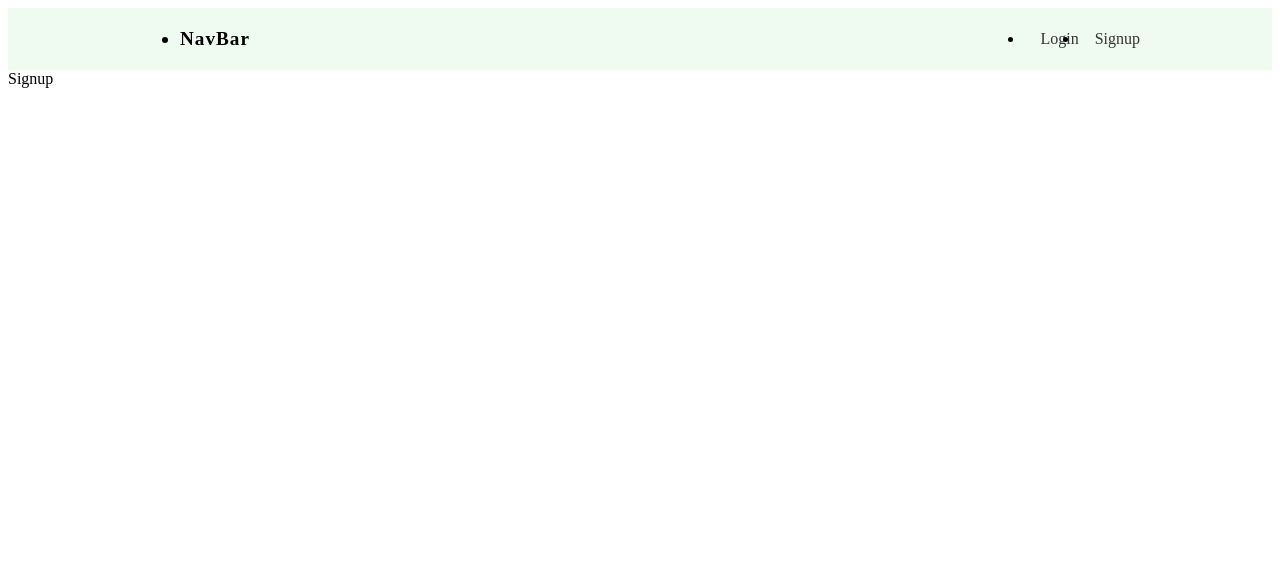
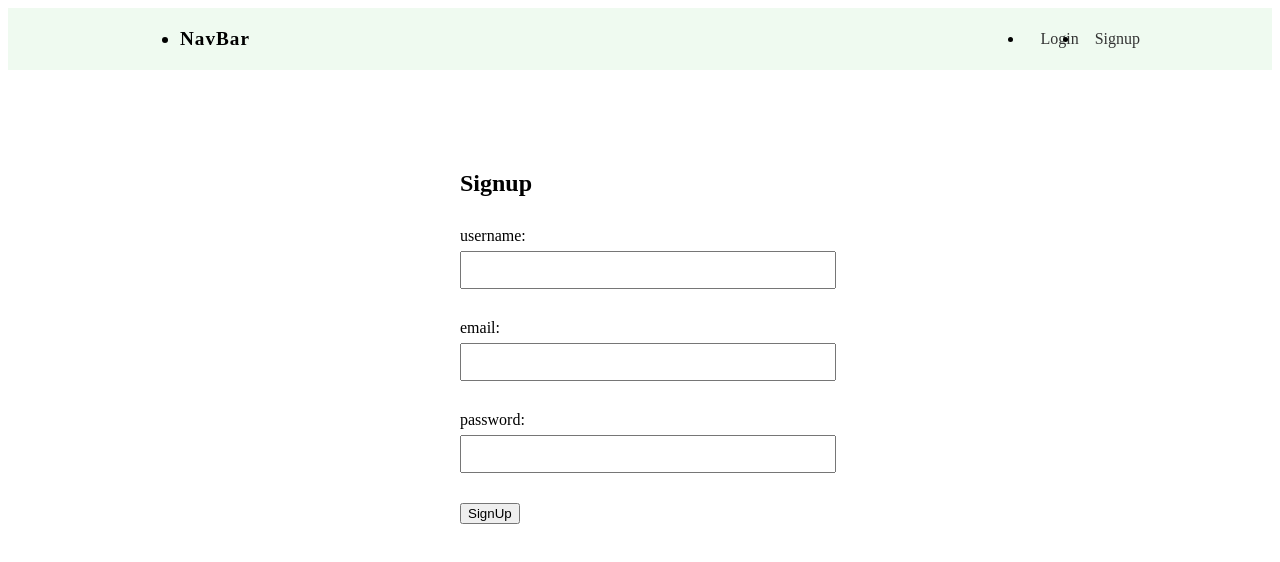
Before and after one commit to gregorisbachtsevanos/Notifications.Api, a React (Create React App) app: page /signup in a window 1280 px wide. Shown: the top 562 px of the page. Built offline with nearby package versions, Linux system fonts and the light colour scheme; the HTML template or start-up script is replaced by a standard one.

Commit message:
signup form

```diff
--- a/src/pages/signup/Signup.jsx
+++ b/src/pages/signup/Signup.jsx
@@ -1,10 +1,49 @@
-import React from 'react'
-import styles from './Signup.module.css'
+import React, { useState } from 'react';
+import styles from './Signup.module.css';
 
 const Signup = () => {
-  return (
-    <div>Signup</div>
-  )
-}
+	const [username, setUsername] = useState('')
+	const [email, setEmail] = useState('')
+	const [password, setPassword] = useState('')
 
-export default Signup
+	const handleSubmit = (e) => {
+		e.preventDefault()
+		console.log(username, email, password)
+	}
+
+	return (
+		<form className={styles['signup-form']} onSubmit={handleSubmit}>
+			<h2>Signup</h2>
+			<label>
+				<span>username:</span>
+				<input
+					type="text"
+					onChange={(e) => setUsername(e.target.value)}
+					value={username}
+					required
+				/>
+			</label>
+			<label>
+				<span>email:</span>
+				<input
+					type="text"
+					onChange={(e) => setEmail(e.target.value)}
+					value={email}
+					required
+				/>
+			</label>
+			<label>
+				<span>password:</span>
+				<input
+					type="password"
+					onChange={(e) => setPassword(e.target.value)}
+					value={password}
+					required
+				/>
+			</label>
+			<button className='btn'>SignUp</button>
+		</form>
+	);
+};
+
+export default Signup;
```
